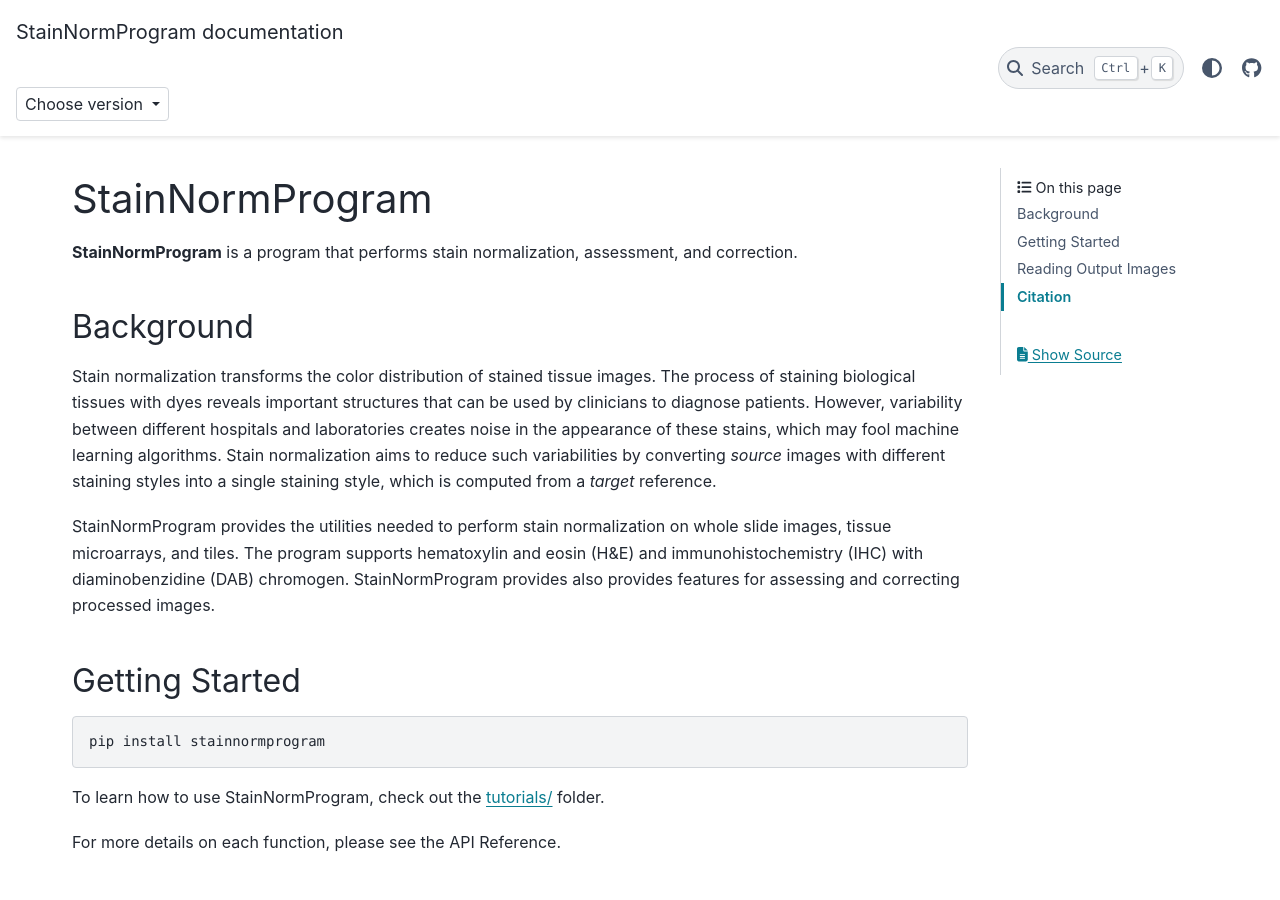
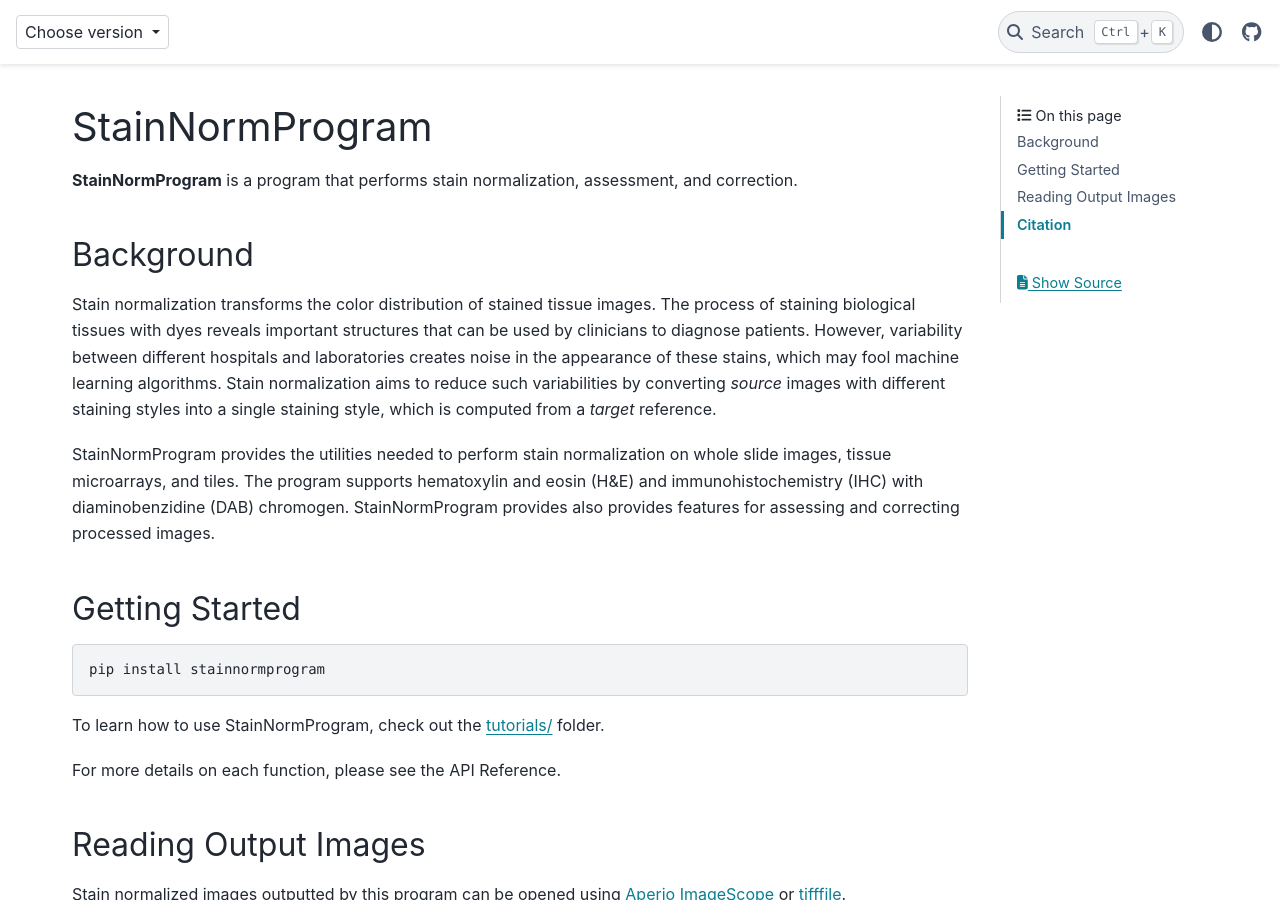
Before and after one commit to peterhsu-uiuc/StainNormProgram, a Sphinx documentation site: the page built from docs/source/index.rst, in a window 1280 px wide and 900 px high. Built offline with Sphinx 7.4.7 and the PyData theme 0.15.4, drawn with Linux system fonts in a browser that asks for light colours; comment, search, counter and statistics services are not loaded.

Commit message:
Update config with different static path

```diff
--- a/docs/source/conf.py
+++ b/docs/source/conf.py
@@ -25,7 +25,7 @@ exclude_patterns = ['_build', 'Thumbs.db', '.DS_Store']
 # https://www.sphinx-doc.org/en/master/usage/configuration.html#options-for-html-output
 
 html_theme = "pydata_sphinx_theme"
-html_static_path = ['_static']
+html_static_path = ['../_static']
 
 # -- AutoAPI -----------------------------------------------------------------
 autoapi_dirs = ["../../src/stainnormprogram"]
@@ -53,5 +53,5 @@ html_theme_options = {
         "json_url": "https://stainnormprogram.readthedocs.io/en/latest/_static/switcher.json",
         "version_match": "1.0.0",
     },
-    "navbar_start": ["navbar-logo", "version-switcher"],
+    "navbar_start": ["version-switcher"],
 }
```
